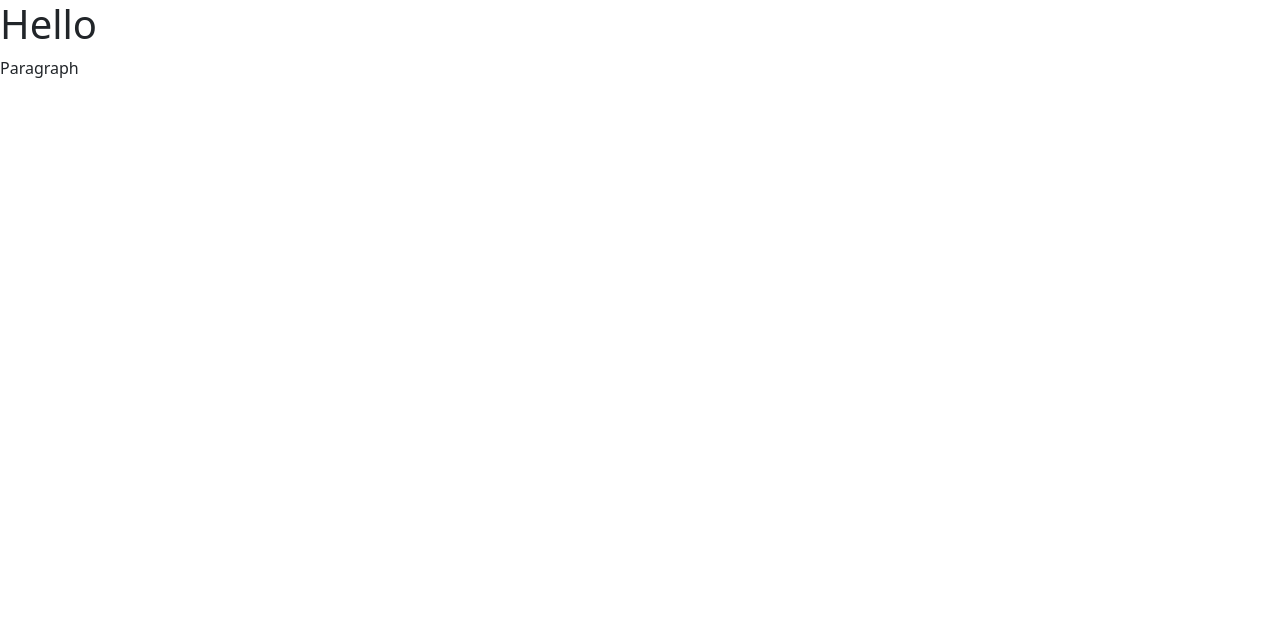
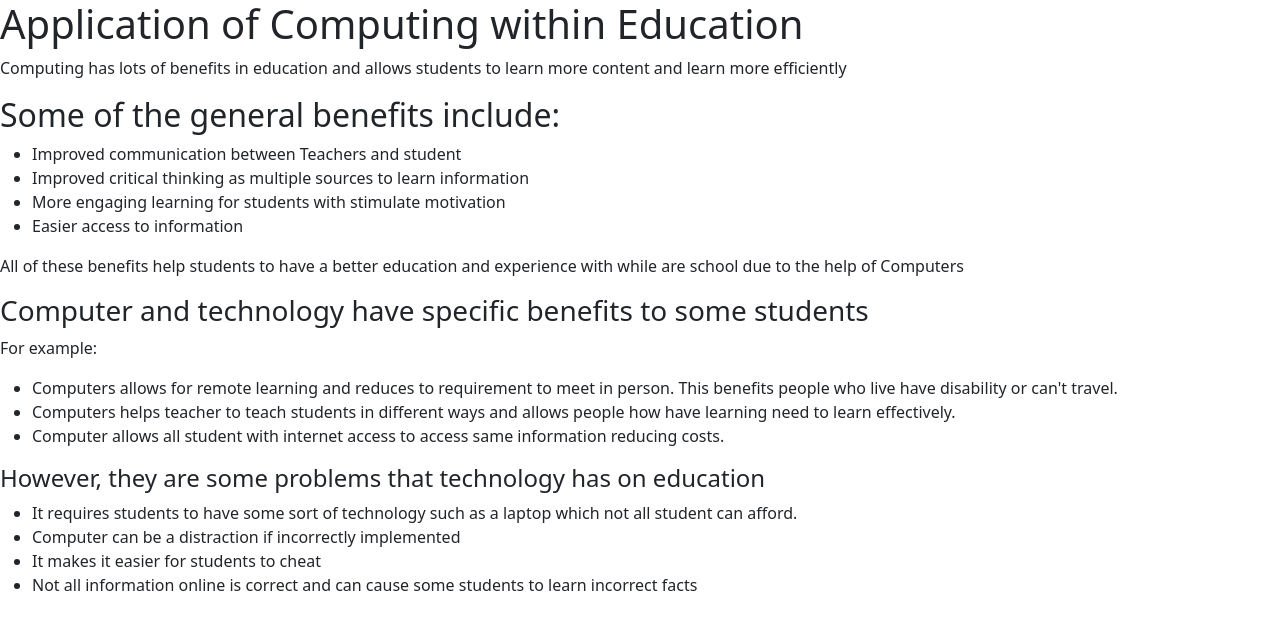
Before and after one commit to adrian-a-colcer/adrian-a-colcer.github.io, a plain HTML site: page Pages/TomPage.html in a window 1280 px wide. Drawn offline with nearby package versions, Linux system fonts and the light colour scheme.

Commit message:
Update Tom's Page

```diff
--- a/Pages/TomPage.html
+++ b/Pages/TomPage.html
@@ -1,13 +1,36 @@
 <!DOCTYPE html>
 <html lang="en"></html>
 <head>
-    <title>Thomas' Page</title>
+    <title>Thomas Page</title>
     <link href="https://cdn.jsdelivr.net/npm/bootstrap@5.3.3/dist/css/bootstrap.min.css" rel="stylesheet">
     <script src="https://cdn.jsdelivr.net/npm/bootstrap@5.3.3/dist/js/bootstrap.bundle.min.js"></script>
 </head>
 <body>
-<h1>Hello</h1>
-<p>Paragraph</p>
+<h1>Application of Computing within Education</h1>
+<p>Computing has lots of benefits in education and allows students to learn more content and learn more efficiently</p>
+<h2>Some of the general benefits include:</h2>
+<ul>
+    <li>Improved communication between Teachers and student</li>
+    <li>Improved critical thinking as multiple sources to learn information</li>
+    <li>More engaging learning for students with stimulate motivation</li>
+    <li>Easier access to information</li>
+</ul>
+<p>All of these benefits help students to have a better education and experience with while are school due to the help of Computers</p>
+<h3>Computer and technology have specific benefits to some students</h3>
+<p>For example:</p>
+<ul>
+    <li>Computers allows for remote learning and reduces to requirement to meet in person. This benefits people who live have disability or can't travel.</li>
+    <li>Computers helps teacher to teach students in different ways and allows people how have learning need to learn effectively.</li>
+    <li>Computer allows all student with internet access to access same information reducing costs.</li>
+</ul>
+
+<h4>However, they are some problems that technology has on education</h4>
+<ul>
+    <li>It requires students to have some sort of technology such as a laptop which not all student can afford.</li>
+    <li>Computer can be a distraction if incorrectly implemented</li>
+    <li>It makes it easier for students to cheat</li>
+    <li>Not all information online is correct and can cause some students to learn incorrect facts</li>
+</ul>
 </body>
 
 </html>
```
